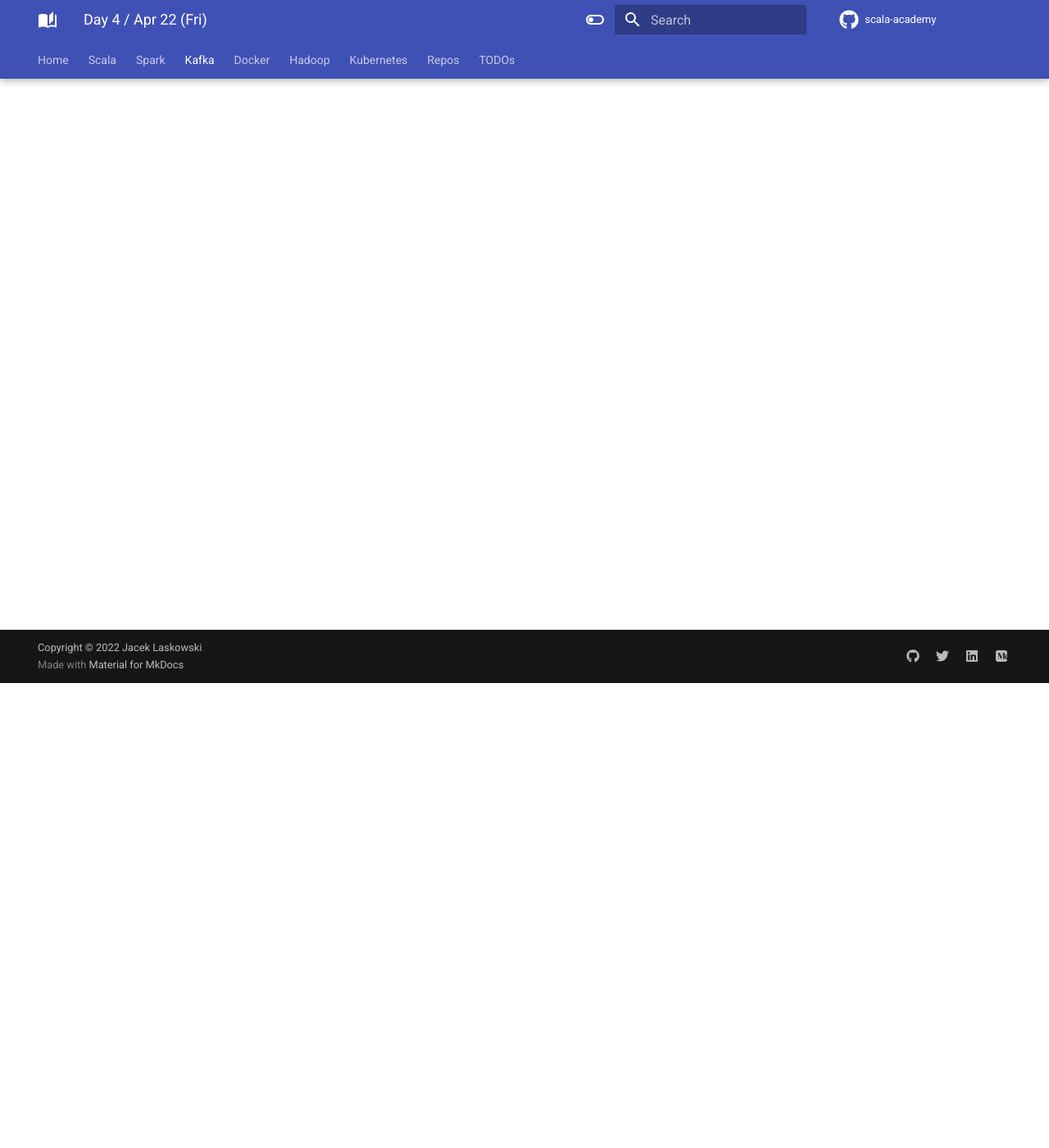
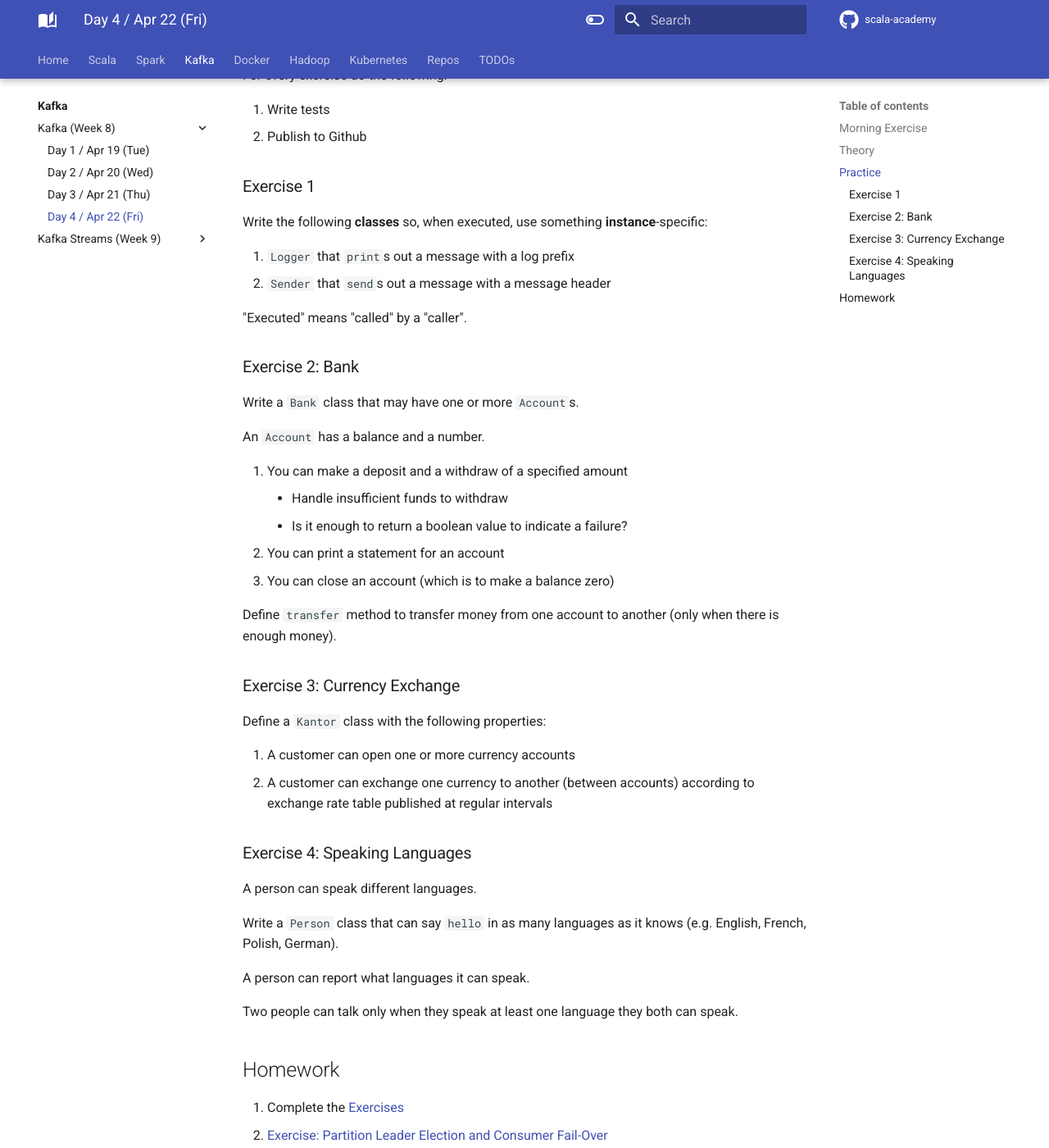
Before and after one commit to jaceklaskowski/scala-academy, an MkDocs documentation site: the page built from docs/kafka/004.md, in a window 1280 px wide and 1400 px high, scrolled down 567 px. Shown: the whole window at 82% size. Built offline with MkDocs 1.6.1 and Material for MkDocs 9.7.7, drawn with Linux system fonts in a browser that asks for light colours; comment, search, counter and statistics services are not loaded; some of the changed text lies outside the part shown.

```diff
--- a/docs/kafka/004.md
+++ b/docs/kafka/004.md
@@ -1,4 +1,11 @@
 # Day 4 / Apr 22 (Fri)
+
+## Morning Exercise
+
+[Exercise: Using Consumer Group](https://jaceklaskowski.github.io/kafka-workshop/exercises/kafka-exercise-using-consumer-group.html)
+
+After completing the exercise, run multiple instances of your Kafka consumer application (you should have one developed already) and observe what partitions they consume.
+Modify the application to print out record values and partitions to the standard output (_console_).
 
 ## Theory
 
@@ -6,5 +13,54 @@
 
 ## Practice
 
-1. [Exercise: Using Consumer Group](https://jaceklaskowski.github.io/kafka-workshop/exercises/kafka-exercise-using-consumer-group.html)
+Honing our skills in [Object-Oriented Programming](https://en.wikipedia.org/wiki/Object-oriented_programming) in Scala.
+
+For every exercise do the following:
+
+1. Write tests
+2. Publish to Github
+
+### Exercise 1
+
+Write the following **classes** so, when executed, use something **instance**-specific:
+
+1. `Logger` that `print`s out a message with a log prefix
+1. `Sender` that `send`s out a message with a message header
+
+"Executed" means "called" by a "caller".
+
+### Exercise 2: Bank
+
+Write a `Bank` class that may have one or more `Account`s.
+
+An `Account` has a balance and a number.
+
+1. You can make a deposit and a withdraw of a specified amount
+    * Handle insufficient funds to withdraw
+    * Is it enough to return a boolean value to indicate a failure?
+1. You can print a statement for an account
+1. You can close an account (which is to make a balance zero)
+
+Define `transfer` method to transfer money from one account to another (only when there is enough money).
+
+### Exercise 3: Currency Exchange
+
+Define a `Kantor` class with the following properties:
+
+1. A customer can open one or more currency accounts
+1. A customer can exchange one currency to another (between accounts) according to exchange rate table published at regular intervals
+
+### Exercise 4: Speaking Languages
+
+A person can speak different languages.
+
+Write a `Person` class that can say `hello` in as many languages as it knows (e.g. English, French, Polish, German).
+
+A person can report what languages it can speak.
+
+Two people can talk only when they speak at least one language they both can speak.
+
+## Homework
+
+1. Complete the [Exercises](#practice)
 1. [Exercise: Partition Leader Election and Consumer Fail-Over](https://jaceklaskowski.github.io/kafka-workshop/exercises/kafka-exercise-partition-leader-election-and-consumer-fail-over.html)
```
Also changed, not shown: docs/kafka/003.md (+31 -1 lines), docs/repos/index.md (+26 -0 lines).
